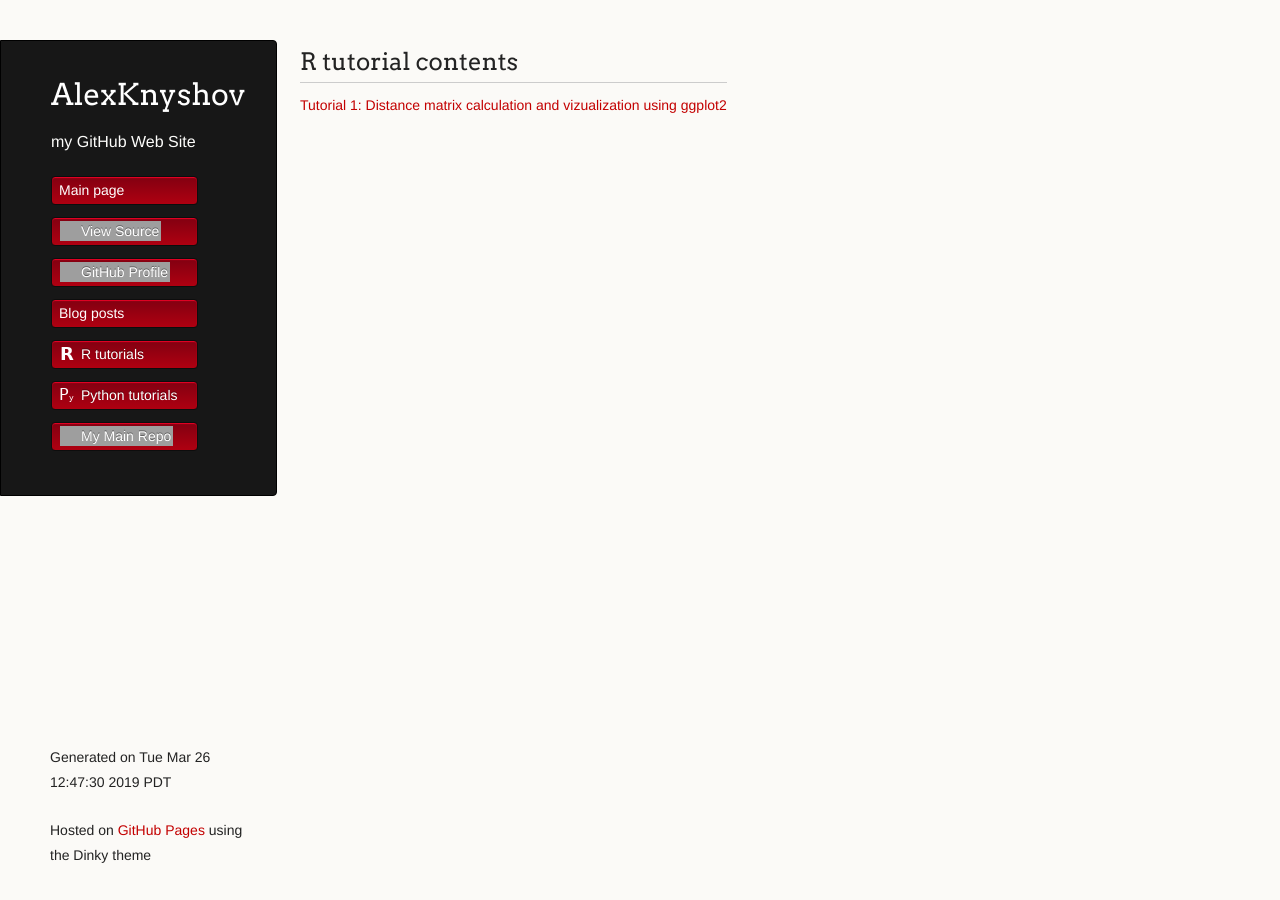
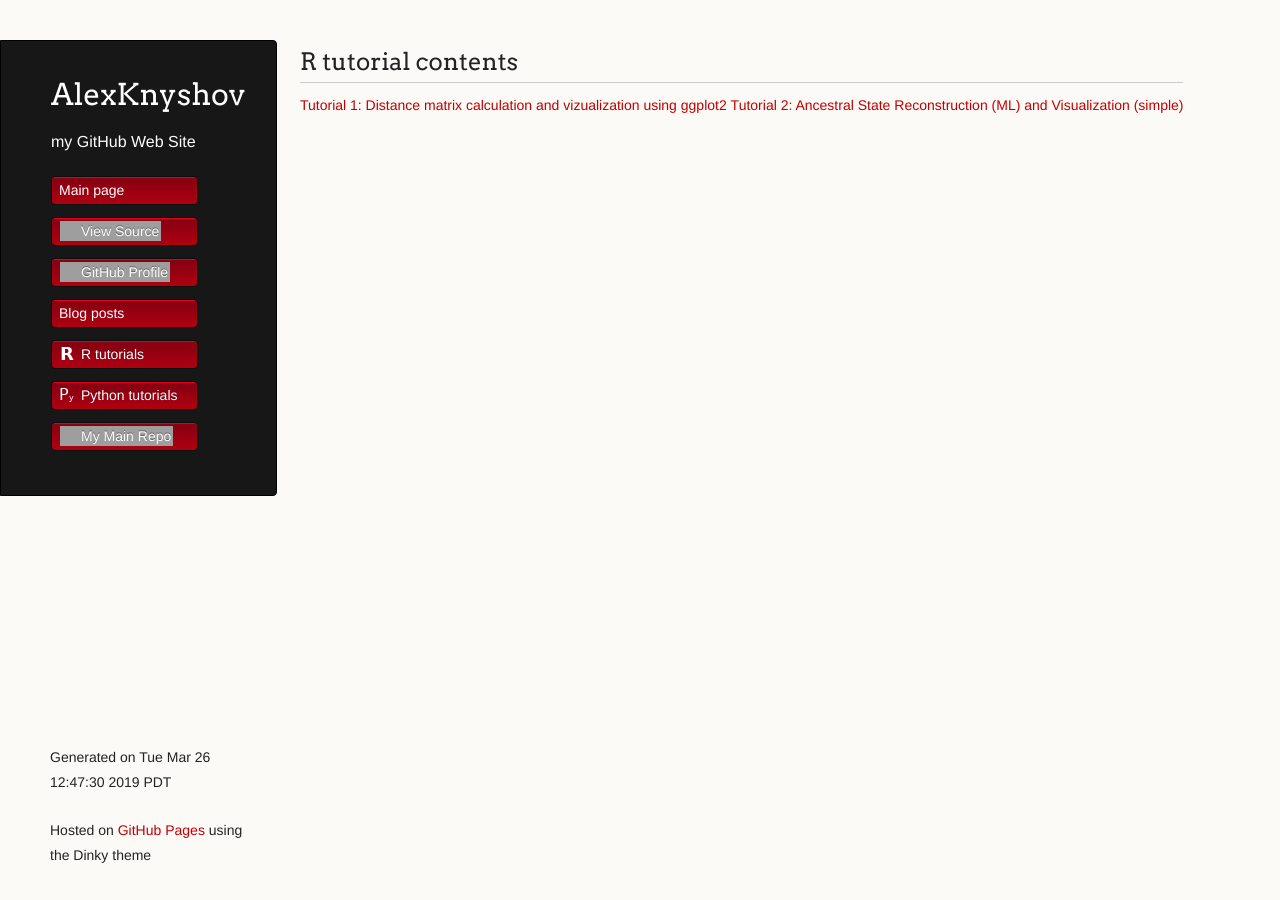
Before and after one commit to AlexKnyshov/AlexKnyshov.github.io, a Jekyll site: the page built from R_pages.md, in a window 1280 px wide. Built offline with Jekyll 4.4.1, drawn with Linux system fonts in a browser that asks for light colours; a script that is not in the unit is left out; our own code applies the rules of GitHub Pages for plain Markdown files; grey boxes are pictures that could not be loaded.

Commit message:
page 2 added

```diff
--- a/R_pages.md
+++ b/R_pages.md
@@ -4,3 +4,4 @@
 ## R tutorial contents
 
 [Tutorial 1: Distance matrix calculation and vizualization using ggplot2]({{ site.url }}/R/page1.html)
+[Tutorial 2: Ancestral State Reconstruction (ML) and Visualization (simple)]({{ site.url }}/R/page2.html)
```
